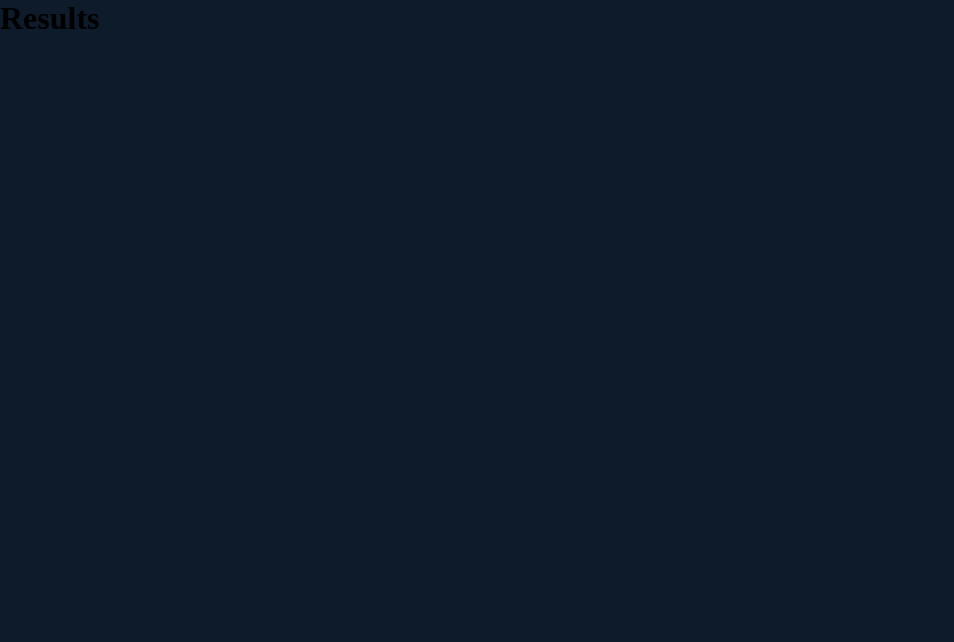
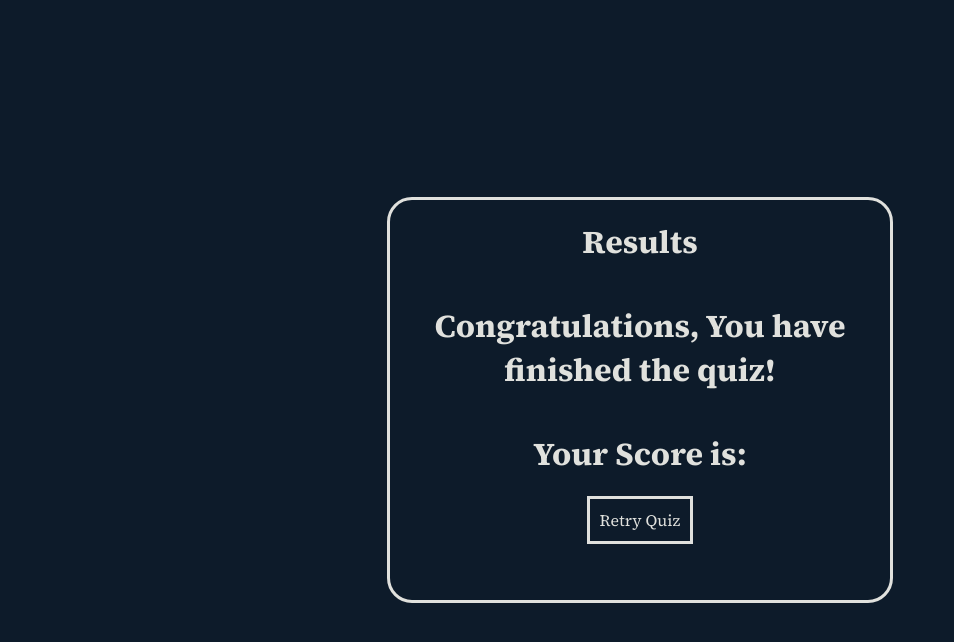
Before and after one commit to ghostwitch-mae/Quiz-App, a plain HTML site: page results.html in a window 1280 px wide. Shown: the whole page, without its empty margins (0-954 px from the left). Drawn offline with Linux system fonts and the light colour scheme.

Commit message:
Finished structure/design for Results page

```diff
--- a/results.html
+++ b/results.html
@@ -5,10 +5,16 @@
     <meta name="viewport" content="width=device-width, initial-scale=1.0">
     <title>Results</title>
     <link rel="stylesheet" href="resultsStyle.css">
+    <link rel="preconnect" href="https://fonts.googleapis.com">
+<link rel="preconnect" href="https://fonts.gstatic.com" crossorigin>
+<link href="https://fonts.googleapis.com/css2?family=Source+Serif+4:ital,opsz,wght@0,8..60,200..900;1,8..60,200..900&display=swap" rel="stylesheet">
 </head>
 <body>
     <div class="results-container">
     <h1>Results</h1>
+    <h2> Congratulations, You have finished the quiz!</h2>
+    <h2> Your Score is: </h2>
+    <button> Retry Quiz</button>
     </div>
 </body>
 </html>
--- a/resultsStyle.css
+++ b/resultsStyle.css
@@ -5,4 +5,36 @@
 
 body{
     background-color: #0D1B2A;
+    display: flex;
+    justify-content: center;
+    align-items:center;
+    height: 100vh;
 }
+
+.results-container{
+    height: 400px ;
+    width: 500px;
+    border: solid #E0E1DD;
+    text-align: center;
+    border-radius: 25px;
+
+}
+
+.results-container h1,h2{
+    font-family: 'Source Serif 4',sans-serif;
+    font-size: 2rem;
+    color: #E0E1DD;
+    padding:20px;
+}
+
+.results-container button{
+    height: fit-content;
+    width: fit-content;
+    padding:10px;
+    font-family: 'Source Serif 4',sans-serif;
+    font-size: 1rem;
+    background-color: #0D1B2A;
+    color: #E0E1DD;
+    border: solid #E0E1DD;
+
+}
```
